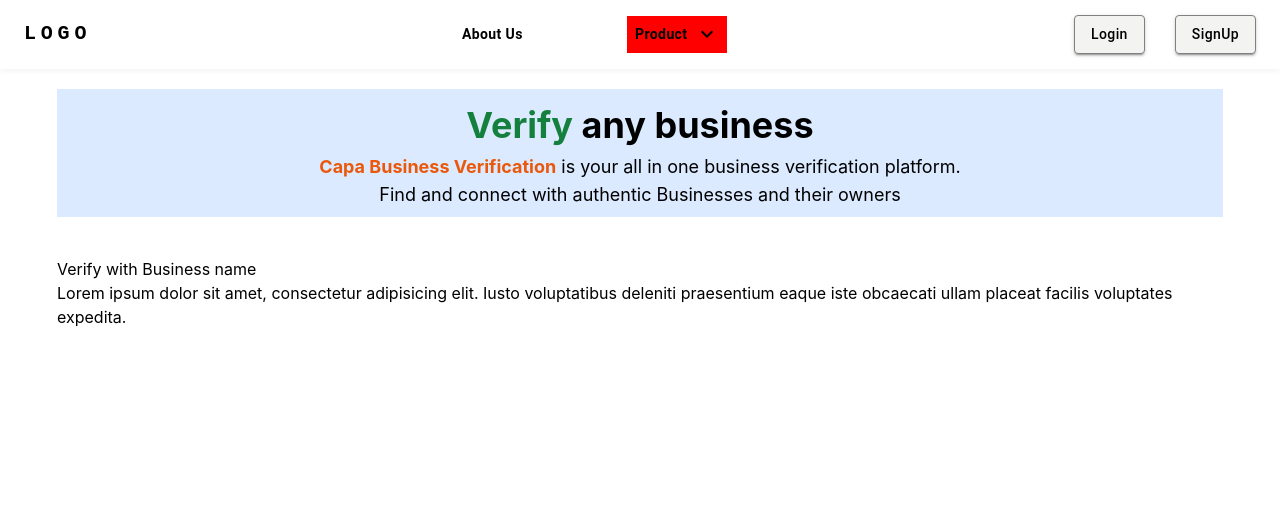
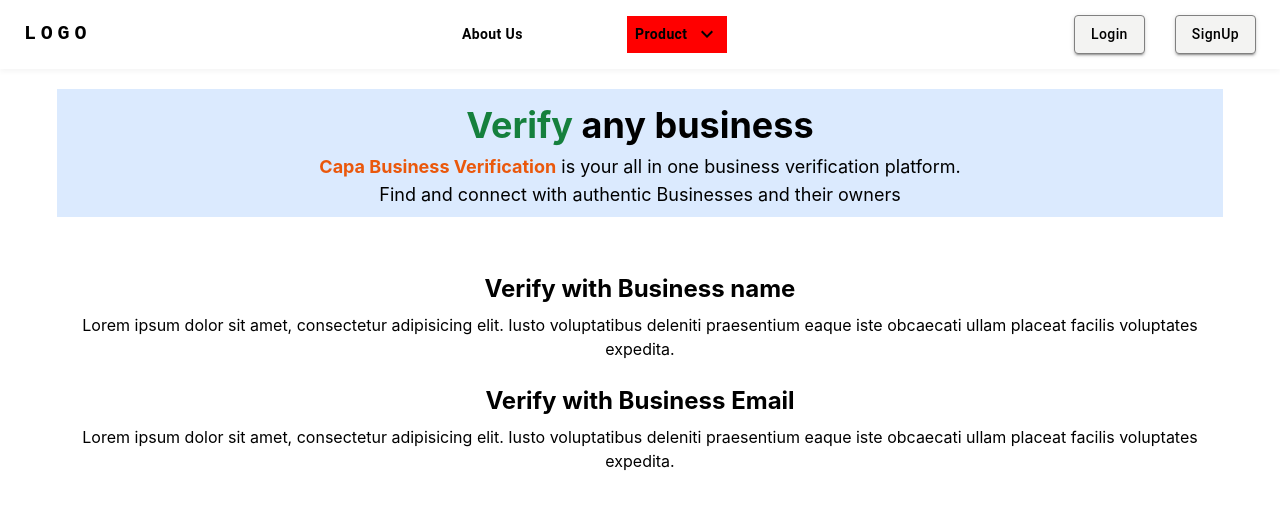
Before and after one commit to rholibobo/capa_business_verification, a React (Create React App) app: page / in a window 1280 px wide. Shown: the top 510 px of the page. Built offline with nearby package versions, Linux system fonts and the light colour scheme; no server answers; the HTML template or start-up script is replaced by a standard one.

Commit message:
update Home.jsx

```diff
--- a/src/Pages/Home/Home.jsx
+++ b/src/Pages/Home/Home.jsx
@@ -10,8 +10,12 @@
       </div>
       <img src="" alt="" />
     </section>
-    <section className='w-11/12 mx-auto'>
-      <h1>Verify with Business name</h1>
+    <section className='w-11/12 mx-auto text-center p-2'>
+      <h1 className='text-2xl font-bold my-2'>Verify with Business name</h1>
+      <p>Lorem ipsum dolor sit amet, consectetur adipisicing elit. Iusto voluptatibus deleniti praesentium eaque iste obcaecati ullam placeat facilis voluptates expedita.</p>
+    </section>
+    <section className='w-11/12 mx-auto text-center p-2'>
+      <h1 className='text-2xl font-bold my-2'>Verify with Business Email</h1>
       <p>Lorem ipsum dolor sit amet, consectetur adipisicing elit. Iusto voluptatibus deleniti praesentium eaque iste obcaecati ullam placeat facilis voluptates expedita.</p>
     </section>
     </div>
```
